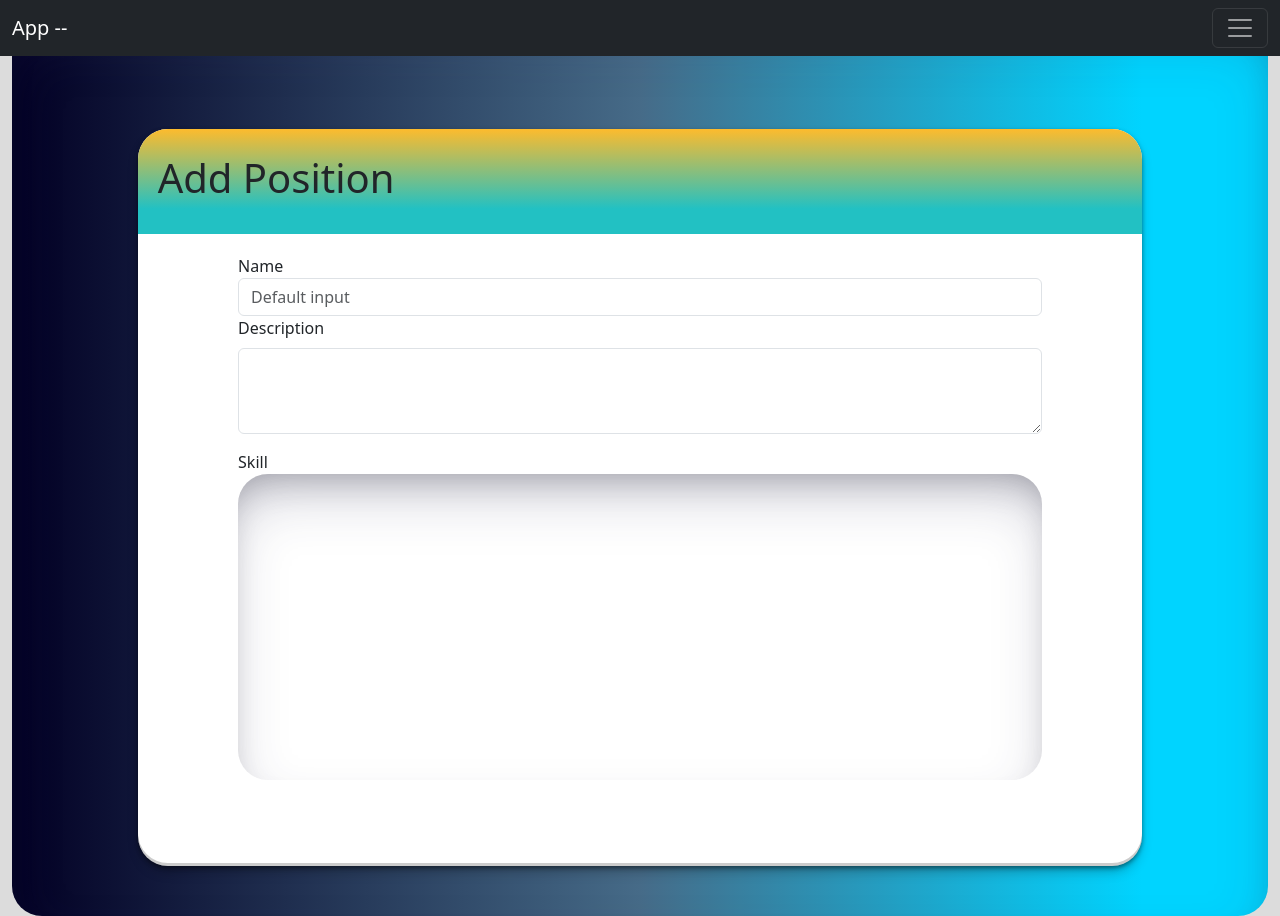
After one commit to samajoel/GroupProjectCodingDojo, a Flask app: page /org/jobs/new in a window 1280 px wide. The commit adds this page. Run offline with Flask 2, Linux system fonts and the light colour scheme; some libraries are stand-ins or nearby versions.

Commit message:
Nuevos estilos

```diff
--- a/flask_app/controllers/rutasprueba.py
+++ b/flask_app/controllers/rutasprueba.py
@@ -16,7 +16,7 @@ def index2():
 
 
 
-@app.route('/languagues')
+@app.route('/languages')
 def index3():
     return render_template('skills.html')
 
@@ -24,3 +24,10 @@ def index3():
 @app.route('/dashboard')
 def index4():
     return render_template('dashboard.html')
+
+
+
+
+@app.route('/org/jobs/new')
+def index5():
+    return render_template('addposition.html')
--- /dev/null
+++ b/flask_app/static/styles/addposition.css
@@ -0,0 +1,122 @@
+body {
+    background-color: gainsboro;
+  }
+
+  .container {
+    display: flex;
+    flex-direction: column;
+  }
+
+  .content {
+    display: flex;
+    width: 100%;
+    height: 900px;
+    background-color: gainsboro;
+    align-items: center;
+    justify-content: center;
+    background: rgb(2, 0, 36);
+    background: linear-gradient(90deg, rgb(2, 0, 36) 0%, rgb(70, 107, 136) 50%, rgb(0, 212, 255) 90%);
+    box-shadow: rgba(50, 50, 93, 0.25) 0px 30px 60px -12px inset, rgba(0, 0, 0, 0.3) 0px 18px 36px -18px inset;
+    border-radius: 30px;
+  }
+
+  .col2 {
+    width: 80%;
+    height: 100%;
+    background-color: transparent;
+    display: flex;
+    flex-direction: column;
+    align-items: center;
+    justify-content: center;
+    padding-top: 5%;
+    border-radius: 30px;
+    margin: 20px;
+  }
+
+  .saleschart {
+    width: 100%;
+    height: 100%;
+    background-color: white;
+    margin: 5%;
+    border-radius: 30px;
+    box-shadow: rgba(0, 0, 0, 0.4) 0px 2px 4px, rgba(0, 0, 0, 0.3) 0px 7px 13px -3px, rgba(0, 0, 0, 0.2) 0px -3px 0px inset;
+    display: flex;
+    flex-direction: column;
+    justify-content: top;
+    align-items: center;
+  }
+
+  .name {
+    display: flex;
+    width: 100%;
+  }
+
+  .location {
+    width: 100%;
+    display: flex;
+    margin: 1%;
+    align-items: center;
+    justify-content: center;
+    padding: 1%;
+  }
+
+  .submit {
+    width: 100%;
+    display: flex;
+    padding: 2%;
+    align-items: end;
+  }
+
+  .select {
+    justify-content: center;
+    align-items: center;
+    margin: 1%;
+  }
+
+  .pgcontainer {
+    width: 100%;
+    height: 15%;
+    background: rgb(34,193,195);
+    background: linear-gradient(0deg, rgba(34,193,195,1) 24%, rgba(253,187,45,1) 100%);
+    border-radius: 30px 30px 0px 0px;
+    display: flex;
+    align-items: center;
+    justify-content: space-between;
+    padding: 2%;
+
+
+
+
+  }
+
+  .progress {
+    width: 15%;
+  }
+
+
+
+
+
+
+i {
+   font-size: 70px;
+}
+
+
+.formcontainer {
+    margin-top: 2%;
+    width: 80%;
+    height: 90%;
+
+}
+
+.scrollbox {
+    display: flex;
+    justify-content: center;
+    align-items: center;
+    width: 100%;
+    height: 50%;
+    box-shadow: rgba(50, 50, 93, 0.25) 0px 30px 60px -12px inset, rgba(0, 0, 0, 0.3) 0px 18px 36px -18px inset;
+    border-radius: 30px;
+    overflow-y: scroll;
+}
--- /dev/null
+++ b/flask_app/templates/addposition.html
@@ -0,0 +1,95 @@
+<!DOCTYPE html>
+<html lang="en">
+<head>
+    <meta charset="UTF-8">
+    <meta http-equiv="X-UA-Compatible" content="IE=edge">
+    <meta name="viewport" content="width=device-width, initial-scale=1.0">
+    <link href="https://cdn.jsdelivr.net/npm/bootstrap@5.3.0-alpha1/dist/css/bootstrap.min.css" rel="stylesheet" integrity="sha384-GLhlTQ8iRABdZLl6O3oVMWSktQOp6b7In1Zl3/Jr59b6EGGoI1aFkw7cmDA6j6gD" crossorigin="anonymous">
+    <script src="https://cdn.jsdelivr.net/npm/bootstrap@5.3.0-alpha1/dist/js/bootstrap.bundle.min.js" integrity="sha384-w76AqPfDkMBDXo30jS1Sgez6pr3x5MlQ1ZAGC+nuZB+EYdgRZgiwxhTBTkF7CXvN" crossorigin="anonymous"></script>
+    <link rel="stylesheet" href="https://cdnjs.cloudflare.com/ajax/libs/font-awesome/6.3.0/css/all.min.css" integrity="sha512-SzlrxWUlpfuzQ+pcUCosxcglQRNAq/DZjVsC0lE40xsADsfeQoEypE+enwcOiGjk/bSuGGKHEyjSoQ1zVisanQ==" crossorigin="anonymous" referrerpolicy="no-referrer" />
+    <link rel="stylesheet" href="{{ url_for('static', filename='styles/addposition.css') }}">
+    <title>Web Sales</title>
+</head>
+<body>
+  <div class="container-fluid">
+
+
+    <!-- nav----------------------- -->
+    <div class="navbar">
+
+      <nav class="navbar navbar-dark bg-dark fixed-top">
+        <div class="container-fluid">
+          <a class="navbar-brand" href="#">App --</a>
+          <button class="navbar-toggler" type="button" data-bs-toggle="offcanvas" data-bs-target="#offcanvasDarkNavbar" aria-controls="offcanvasDarkNavbar">
+            <span class="navbar-toggler-icon"></span>
+          </button>
+          <div class="offcanvas offcanvas-end text-bg-dark" tabindex="-1" id="offcanvasDarkNavbar" aria-labelledby="offcanvasDarkNavbarLabel">
+            <div class="offcanvas-header">
+              <h5 class="offcanvas-title" id="offcanvasDarkNavbarLabel">App--</h5>
+              <button type="button" class="btn-close btn-close-white" data-bs-dismiss="offcanvas" aria-label="Close"></button>
+            </div>
+            <div class="offcanvas-body">
+              <ul class="navbar-nav justify-content-end flex-grow-1 pe-3">
+                <li class="nav-item">
+                  <a class="nav-link active" aria-current="page" href="/templates/registerdev.html">Dev Registration</a>
+                </li>
+                <li class="nav-item">
+                  <a class="nav-link" href="/templates/registerorg.html">Org Registration</a>
+                </li>
+                <li class="nav-item">
+                  <a class="nav-link" href="#">Log Out &#128683</a>
+                </li>
+            </div>
+          </div>
+        </div>
+      </nav>
+
+    </div>
+
+
+    <!-- nav----------------------- -->
+
+    <div class="content">
+
+      <div class="col2">
+            <div class="saleschart">
+                <div class="pgcontainer">
+                    <h1>Add Position</h1>
+
+                </div>
+                <div class="formcontainer">
+                    <label for="aa">Name</label>
+                    <input class="form-control" type="text" placeholder="Default input" aria-label="default input example">
+                    <div class="mb-3">
+                        <label for="exampleFormControlTextarea1" class="form-label">Description</label>
+                        <textarea class="form-control" id="exampleFormControlTextarea1" rows="3"></textarea>
+                      </div>
+                      <label for="asd">Skill</label>
+                      <div class="scrollbox">
+
+                      </div>
+
+                </div>
+
+
+             </div>
+
+
+        </div>
+
+    </div>
+
+
+
+
+
+    </div>
+
+
+
+
+
+
+
+</body>
+</html>
--- a/flask_app/templates/dashboard.html
+++ b/flask_app/templates/dashboard.html
@@ -24,7 +24,9 @@
       <div class="col1">
         <div class="leaderboard">
           <div class="topbarcol1">
-            <h2>List A New Position</h2>
+            <div class="lposition">
+            <h2><a href="">List a new position <span style="color:greenyellow"><i class="fa-duotone fa-plus"></span></i></a></h2>
+            </div>
           </div>
           <div><h1>Positions to Fill</h1></div>
           <div class="position"><a href="">Front-End Developer</a></div>
```
Also changed, not shown: flask_app/static/styles/dashboard.css (+16 -0 lines).
